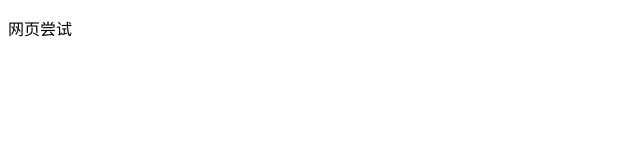
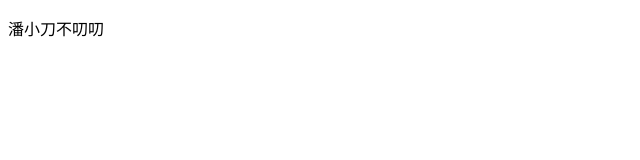
Before and after one commit to jiang-3/try.github.io, a plain HTML site: page index.html in a window 1280 px wide. Shown: the full height of the page, 0-640 px from the left. Drawn offline with Linux system fonts and the light colour scheme.

Commit message:
Update index.html

```diff
--- a/index.html
+++ b/index.html
@@ -7,7 +7,7 @@
 </head>
 <body>
     <p>
-        网页尝试
+        潘小刀不叨叨
     </p>
 </body>
 </html>
```
